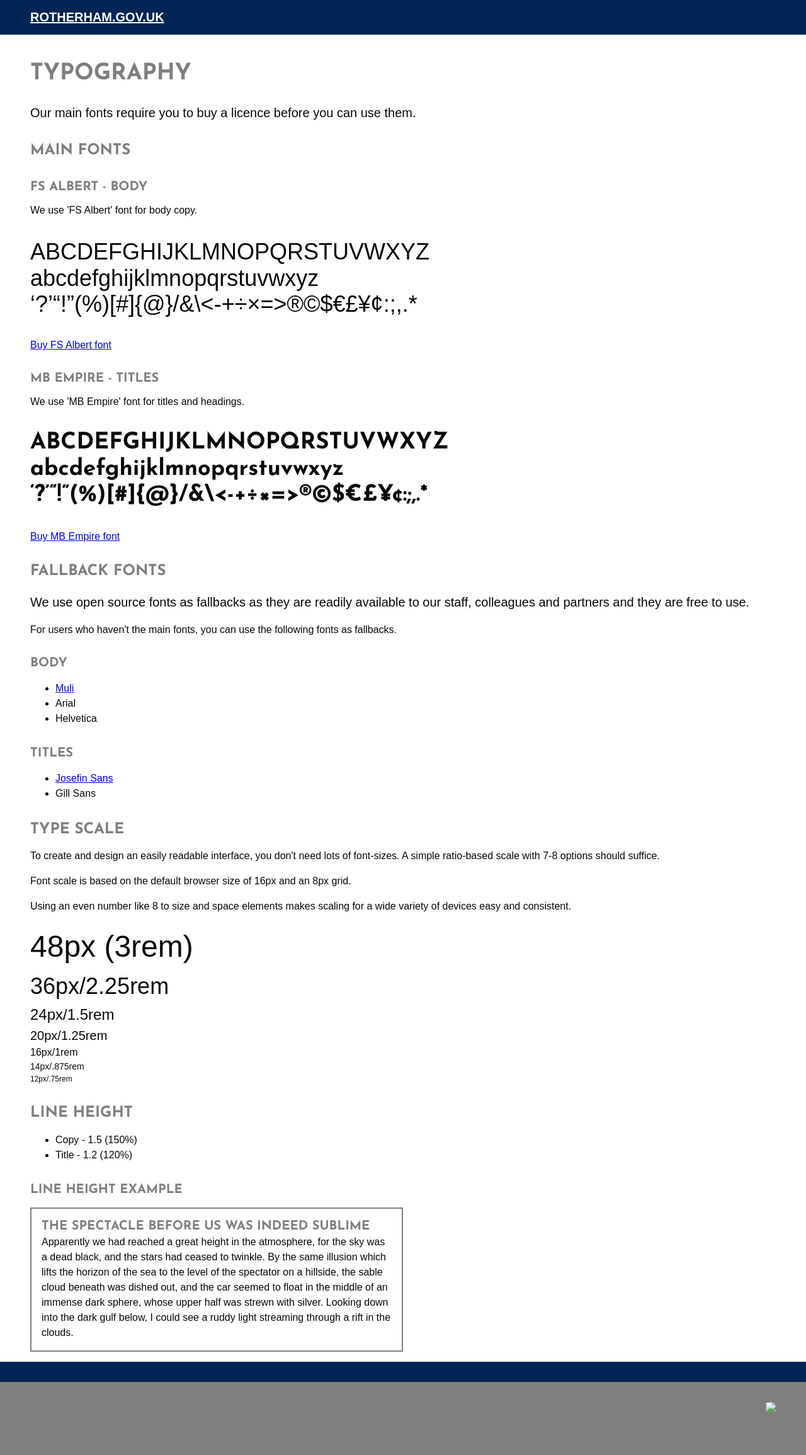
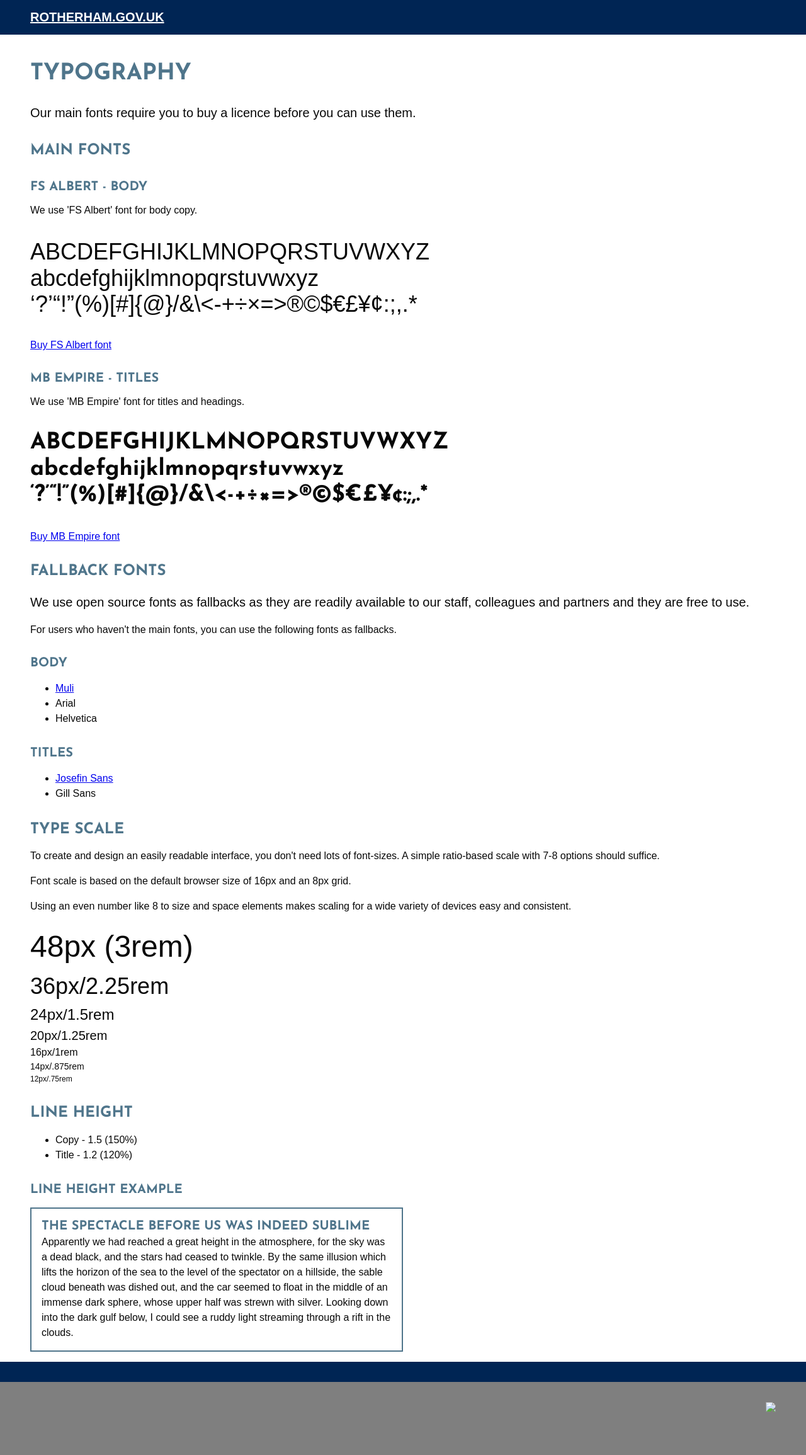
Before and after one commit to rothgov/design-manual, a Jekyll site: the page built from typography.html, in a window 1280 px wide. Shown: the whole page at 63% size. Built offline with Jekyll 4.4.1, drawn with Linux system fonts in a browser that asks for light colours; some web fonts are replaced.

Commit message:
Update typography.html

```diff
--- a/typography.html
+++ b/typography.html
@@ -5,25 +5,25 @@ layout: default
 
 <section class="ph4-l">
   <div class="container ph3 pv3 center">
-    <h1 class="f2 lh-title fw7 measure josefin ttu grey-5">Typography</h1>
+    <h1 class="f2 lh-title fw7 measure josefin ttu blue-grey-5">Typography</h1>
     <p class="f4 lh-copy">Our main fonts require you to buy a licence before you can use them.</p>
-    <h3 class="f3 josefin ttu mt4 mb0 grey-5">Main Fonts</h3>
-    <h4 class="f4 josefin ttu mt4 mb0 grey-5">FS Albert - Body</h4>
+    <h3 class="f3 josefin ttu mt4 mb0 blue-grey-5">Main Fonts</h3>
+    <h4 class="f4 josefin ttu mt4 mb0 blue-grey-5">FS Albert - Body</h4>
     <p>We use 'FS Albert' font for body copy.</p>
     <p class="f5 f3-m f2-l">ABCDEFGHIJKLMNOPQRSTUVWXYZ<br>
     abcdefghijklmnopqrstuvwxyz<br>
     ‘?’“!”(%)[#]{@}/&amp;\&lt;-+÷×&#61;&gt;®©$€£¥¢:;,.*</p>
     <p><a href="https://www.fontsmith.com/fonts/fs-albert/buy">Buy FS Albert font</a></p>
-    <h4 class="f4 josefin ttu mt4 mb0 grey-5">MB Empire - Titles</h4>
+    <h4 class="f4 josefin ttu mt4 mb0 blue-grey-5">MB Empire - Titles</h4>
     <p>We use 'MB Empire' font for titles and headings.</p>
     <p class="f5 f3-m f2-l josefin">ABCDEFGHIJKLMNOPQRSTUVWXYZ<br>
     abcdefghijklmnopqrstuvwxyz<br>
     ‘?’“!”(%)[#]{@}/&amp;\&lt;-+÷×&#61;&gt;®©$€£¥¢:;,.*</p>
     <p><a href="https://www.myfonts.com/fonts/m-b-creative/mb-empire/">Buy MB Empire font</a></p>
-    <h3 class="f3 josefin ttu mt4 mb0 grey-5">Fallback Fonts</h3>
+    <h3 class="f3 josefin ttu mt4 mb0 blue-grey-5">Fallback Fonts</h3>
     <p class="f4 lh-copy">We use open source fonts as fallbacks as they are readily available to our staff, colleagues and partners and they are free to use.</p>
     <p>For users who haven't the main fonts, you can use the following fonts as fallbacks.</p>
-    <h4 class="f4 josefin ttu mt4 mb0 grey-5">Body</h4>
+    <h4 class="f4 josefin ttu mt4 mb0 blue-grey-5">Body</h4>
     <ul class="lh-copy">
       <li>
         <a href="https://fonts.google.com/specimen/Muli">Muli</a>
@@ -31,14 +31,14 @@ layout: default
       <li>Arial</li>
       <li>Helvetica</li>
     </ul>
-    <h4 class="f4 josefin ttu mt4 mb0 grey-5">Titles</h4>
+    <h4 class="f4 josefin ttu mt4 mb0 blue-grey-5">Titles</h4>
     <ul class="lh-copy">
       <li>
         <a href="https://fonts.google.com/specimen/Josefin+Sans">Josefin Sans</a>
       </li>
       <li>Gill Sans</li>
     </ul>
-    <h3 class="f3 josefin ttu mt4 mb0 grey-5">Type Scale</h3>
+    <h3 class="f3 josefin ttu mt4 mb0 blue-grey-5">Type Scale</h3>
     <p class="lh-copy">To create and design an easily readable interface, you don't need lots of font-sizes. A simple ratio-based scale with 7-8 options should suffice.</p>
     <p class="lh-copy">Font scale is based on the default browser size of 16px and an 8px grid.</p>
     <p class="lh-copy">Using an even number like 8 to size and space elements makes scaling for a wide variety of devices easy and consistent.</p>
@@ -51,14 +51,14 @@ layout: default
       <li class="f6">14px/.875rem</li>
       <li class="f7">12px/.75rem</li>
     </ul>
-    <h3 class="f3 josefin ttu mt4 mb0 grey-5">Line Height</h3>
+    <h3 class="f3 josefin ttu mt4 mb0 blue-grey-5">Line Height</h3>
     <ul class="lh-copy">
       <li>Copy - 1.5 (150%)</li>
       <li>Title - 1.2 (120%)</li>
     </ul>
-    <h3 class="f4 josefin ttu mt4 mb0 grey-5">Line Height Example</h3>
-    <div class="ba bw1 b--grey-5 pa3 mt3 w-75-m w-50-l">
-      <h4 class="f4 josefin ttu mv0 lh-title grey-5">The spectacle before us was indeed sublime</h4>
+    <h3 class="f4 josefin ttu mt4 mb0 blue-grey-5">Line Height Example</h3>
+    <div class="ba bw1 b--blue-grey-5 pa3 mt3 w-75-m w-50-l">
+      <h4 class="f4 josefin ttu mv0 lh-title blue-grey-5">The spectacle before us was indeed sublime</h4>
       <p class="lh-copy mv0">Apparently we had reached a great height in the atmosphere, for the sky was a dead black, and the stars had ceased to twinkle. By the same illusion which lifts the horizon of the sea to the level of the spectator on a hillside, the sable cloud beneath was dished out, and the car seemed to float in the middle of an immense dark sphere, whose upper half was strewn with silver. Looking down into the dark gulf below, I could see a ruddy light streaming through a rift in the clouds.</p>
     </div>
   </div>
```
